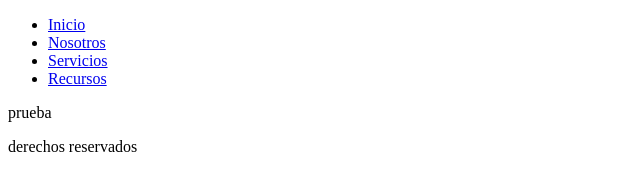
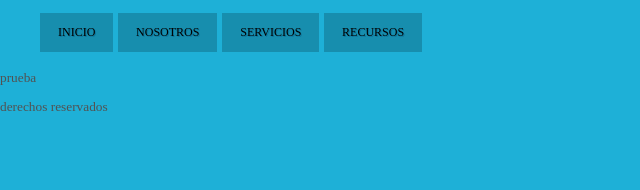
Before and after one commit to ozmarshall/006_p71, a plain HTML site: page index.html in a window 1280 px wide. Shown: the whole page, without its empty margins (0-640 px from the left). Drawn offline with Linux system fonts and the light colour scheme.

Commit message:
tercer commit

```diff
--- a/index.html
+++ b/index.html
@@ -4,6 +4,7 @@
     <meta charset="UTF-8">
     <meta http-equiv="X-UA-Compatible" content="IE=edge">
     <meta name="viewport" content="width=device-width, initial-scale=1.0">
+    <link rel="stylesheet" href="styles.css">
     <title>006_p71 manejo de la etiqueta nav</title>
 </head>
 <body>
--- a/styles.css
+++ b/styles.css
@@ -0,0 +1,23 @@
+#menu li {
+    display: inline-block;
+}
+#menu a {
+    display: block;
+    float: left;
+    margin-right: 0.12em;
+    padding: 1em 1.5em;
+    background: #178eae;
+    box-shadow: inset 0px -2px 0px 0px rgba(0, 0, 0, 0, 0.25);
+    text-decoration: none;
+    text-shadow: 1px 1px 0px #0c749c;
+    text-transform: uppercase;
+    font-size: .90em;
+    color: black;
+}
+body {
+    margin: 0em;
+    padding: 0em;
+    background: #1eb0d7;
+    font-size: 10pt;
+    color: #525252;
+}
```
